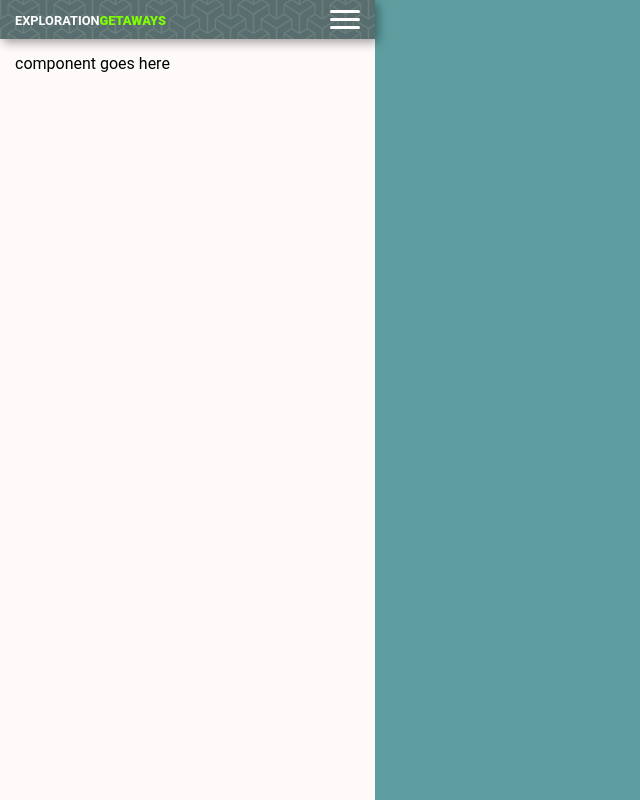
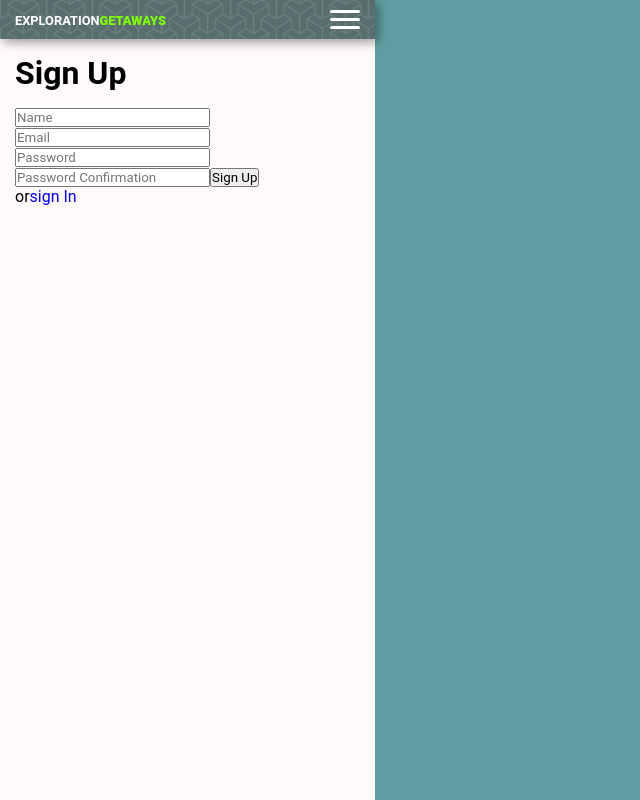
Before and after one commit to Nyame-Wolf/Exploration-Getaways-FRONTEND, a React (Create React App) app: page /sign-up in a window 1280 px wide. Shown: the whole page, without its empty margins (0-640 px from the left). Built offline with nearby package versions, Linux system fonts and the light colour scheme.

Commit message:
add sign up reducer
create sign up component and page

```diff
--- /dev/null
+++ b/src/components/SignUp/SignUp.js
@@ -0,0 +1,71 @@
+/* eslint-disable linebreak-style */
+/* eslint-disable camelcase */
+import React, { useState } from 'react';
+import { useDispatch } from 'react-redux';
+import { Link } from 'react-router-dom';
+import { postSignUp } from '../../redux/reducer/registration';
+
+function SignUp() {
+  const dispatch = useDispatch();
+  const [name, setName] = useState('');
+  const [email, setEmail] = useState('');
+  const [password, setpassword] = useState('');
+  const [confirm_password, setPasswordConfirmation] = useState('');
+
+  const handleSubmit = (e) => {
+    e.preventDefault();
+    const user = {
+      name,
+      email,
+      password,
+      confirm_password,
+    };
+
+    dispatch(postSignUp(user));
+  };
+  return (
+    <>
+      <h1>Sign Up</h1>
+      <form onSubmit={handleSubmit}>
+        <input
+          placeholder="Name"
+          type="text"
+          name="name"
+          value={name}
+          onChange={(e) => { setName(e.target.value); }}
+        />
+        <input
+          placeholder="Email"
+          type="email"
+          name="email"
+          value={email}
+          onChange={(e) => { setEmail(e.target.value); }}
+        />
+        <input
+          placeholder="Password"
+          type="text"
+          name="password"
+          value={password}
+          onChange={(e) => { setpassword(e.target.value); }}
+        />
+
+        <input
+          placeholder="Password Confirmation"
+          type="text"
+          name="password_confirmation"
+          value={confirm_password}
+          onChange={(e) => { setPasswordConfirmation(e.target.value); }}
+        />
+
+        <input type="submit" value="Sign Up" />
+        <div>
+          or
+
+          <Link to="/sign-in">sign In</Link>
+        </div>
+      </form>
+    </>
+  );
+}
+
+export default SignUp;
--- a/src/pages/SignUpPage.js
+++ b/src/pages/SignUpPage.js
@@ -1,10 +1,9 @@
 /* eslint-disable linebreak-style */
 import React from 'react';
+import SignUp from '../components/SignUp/SignUp';
 
 const SignUpPage = () => (
-  <div>
-    component goes here
-  </div>
+  <SignUp />
 );
 
 export default SignUpPage;
--- /dev/null
+++ b/src/redux/reducer/registration.js
@@ -0,0 +1,38 @@
+import { createSlice, createAsyncThunk } from '@reduxjs/toolkit';
+
+const initialState = [];
+
+export const postSignUp = createAsyncThunk(
+  'users/signup',
+  async (user) => {
+    await fetch('http://127.0.0.1:4000/signup', {
+      method: 'POST',
+      headers: {
+        'Content-Type': 'application/json',
+      },
+      body: JSON.stringify({ user }),
+    }).then((res) => {
+      if (res.ok) {
+        localStorage.setItem('token', res.headers.get('Authorization'));
+        return res.json();
+      }
+      throw new Error(res);
+    })
+      .then((json) => console.dir(json))
+      .catch((err) => console.error(err));
+  },
+);
+
+export const reservationSlice = createSlice({
+  name: 'reservations',
+  initialState,
+  reducers: {},
+  extraReducers: (builder) => {
+    builder.addCase(
+      postSignIn.fulfilled,
+      (state, action) => action.payload,
+    );
+  },
+});
+
+export default reservationSlice.reducer;
```
